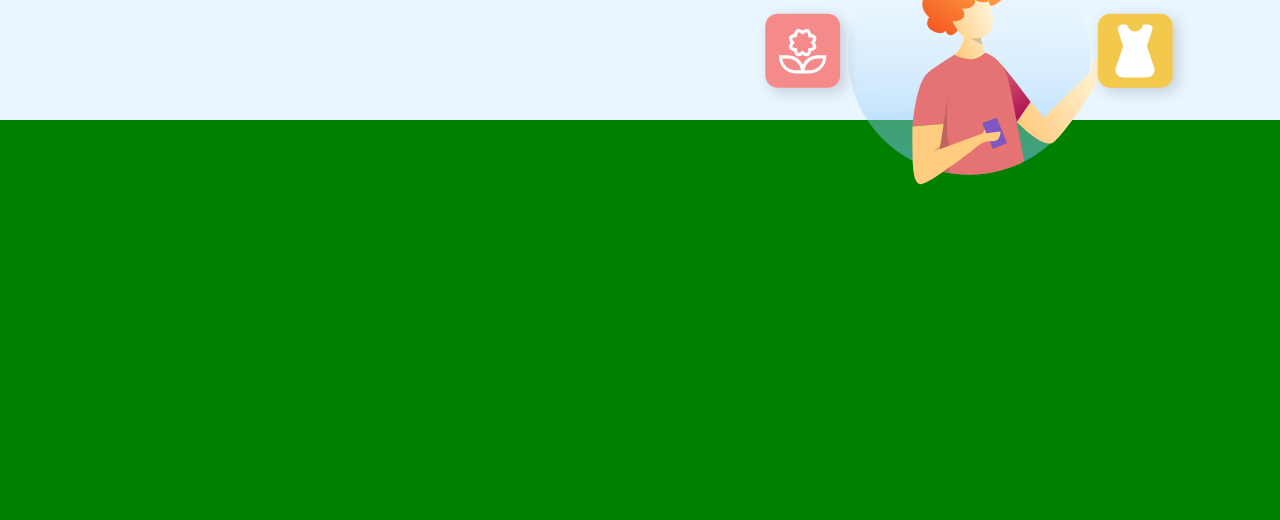
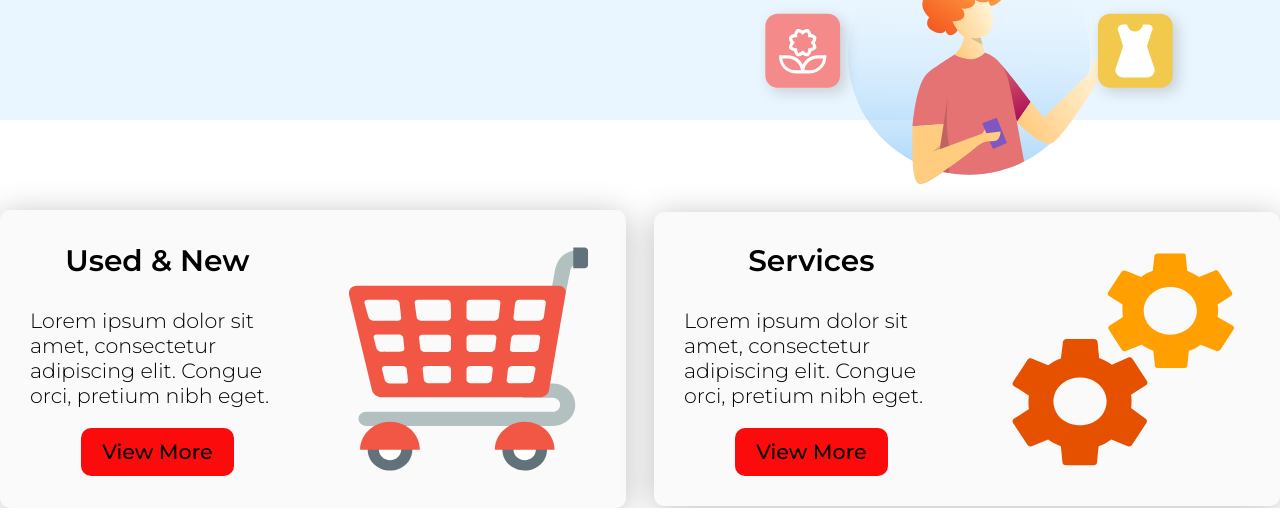
Before and after one commit to aleksi-svaridze/plant_shop, a plain HTML site: page index.html in a window 1280 px wide. Shown: the part 369-889 px from the top of the page. Drawn offline with Linux system fonts and the light colour scheme.

Commit message:
Finished: Services section

```diff
--- a/assets/styles/scss/partials/sections/_hero.scss
+++ b/assets/styles/scss/partials/sections/_hero.scss
@@ -29,7 +29,6 @@
                 background-color: transparent;
                 border-radius: 20px;
                 padding: 0 30px 0 110px;
-                position: relative;
                 width: 100%;
                 height: 100%;
                 font-family: $font-inter;
@@ -53,6 +52,7 @@
                 transform: translateY(-50%);
                 width: 66.09px;
                 height: 30.21px;
+                cursor: pointer;
             }
 
             &::after {
@@ -63,6 +63,7 @@
                 transform: translateY(-50%);
                 width: 34.7px;
                 height: 32.1px;
+                cursor: pointer;
             }
         }
     }
--- a/assets/styles/scss/partials/sections/_services.scss
+++ b/assets/styles/scss/partials/sections/_services.scss
@@ -1,4 +1,51 @@
 .services {
-    height: 400px;
-    background-color: green;
+    padding-top: 90px;
+
+    &__container {
+        @include flex(flex, row, center, space-between, initial, initial, 0, 0);
+    }
+
+    &__card {
+        @include flex(flex, row, center, space-between, initial, initial, 30px, 0);
+        width: 626px;
+        background: $color-gray-light;
+        box-shadow: 0px 4px 32px rgba(0, 0, 0, 0.25);
+        border-radius: 10px;
+        padding: 30px;
+
+        &-text-content {
+                width: 45%;
+                @include flex(flex, column, center, initial, initial, initial, 0, 0);
+
+            &--heading {
+                font-weight: 600;
+                font-size: 29.65px;
+                line-height: 36px;
+                color: $color-black;
+                text-transform: capitalize;
+            }
+            &--desc {
+                margin: 30px 0 20px;
+                font-weight: 300;
+                font-size: 20.65px;
+                line-height: 25px;
+                color: $color-black;
+            }
+        }
+        &--btn {
+            @include flex(flex, row, center, center, initial, initial, 0, 0);
+            width: 153px;
+            height: 48px;
+            background: $color-red;
+            border-radius: 10px;
+            font-weight: 500;
+            font-size: 20.65px;
+            line-height: 25px;
+            color: $color-black;
+            text-transform: capitalize;
+        }
+        &-image-content {
+            width: 45%;
+        }
+    }
 }
--- a/index.html
+++ b/index.html
@@ -33,7 +33,25 @@
    </section>
 
    <section class="services">
+        <section class="container services__container">
+            <article class="services__card">
+                <section class="services__card-text-content">
+                    <h2 class="services__card-text-content--heading">Used & New</h2>
+                    <p class="services__card-text-content--desc">Lorem ipsum dolor sit amet, consectetur adipiscing elit. Congue orci, pretium nibh eget.</p>
+                    <a href="#" class="services__card--btn">view more</a>
+                </section>
+                <img src="./assets/images/shopping-cart_icon.svg" class="services__card-image-content" alt="">
+            </article>
 
+            <article class="services__card">
+                <section class="services__card-text-content">
+                    <h2 class="services__card-text-content--heading">services</h2>
+                    <p class="services__card-text-content--desc">Lorem ipsum dolor sit amet, consectetur adipiscing elit. Congue orci, pretium nibh eget.</p>
+                    <a href="#" class="services__card--btn">view more</a>
+                </section>
+                <img src="./assets/images/flat-color-icons.svg" class="services__card-image-content" alt="">
+            </article>
+        </section>
    </section>
 </body>
 </html>
```
Also changed, not shown: assets/styles/css/main.css, 2 other files.
